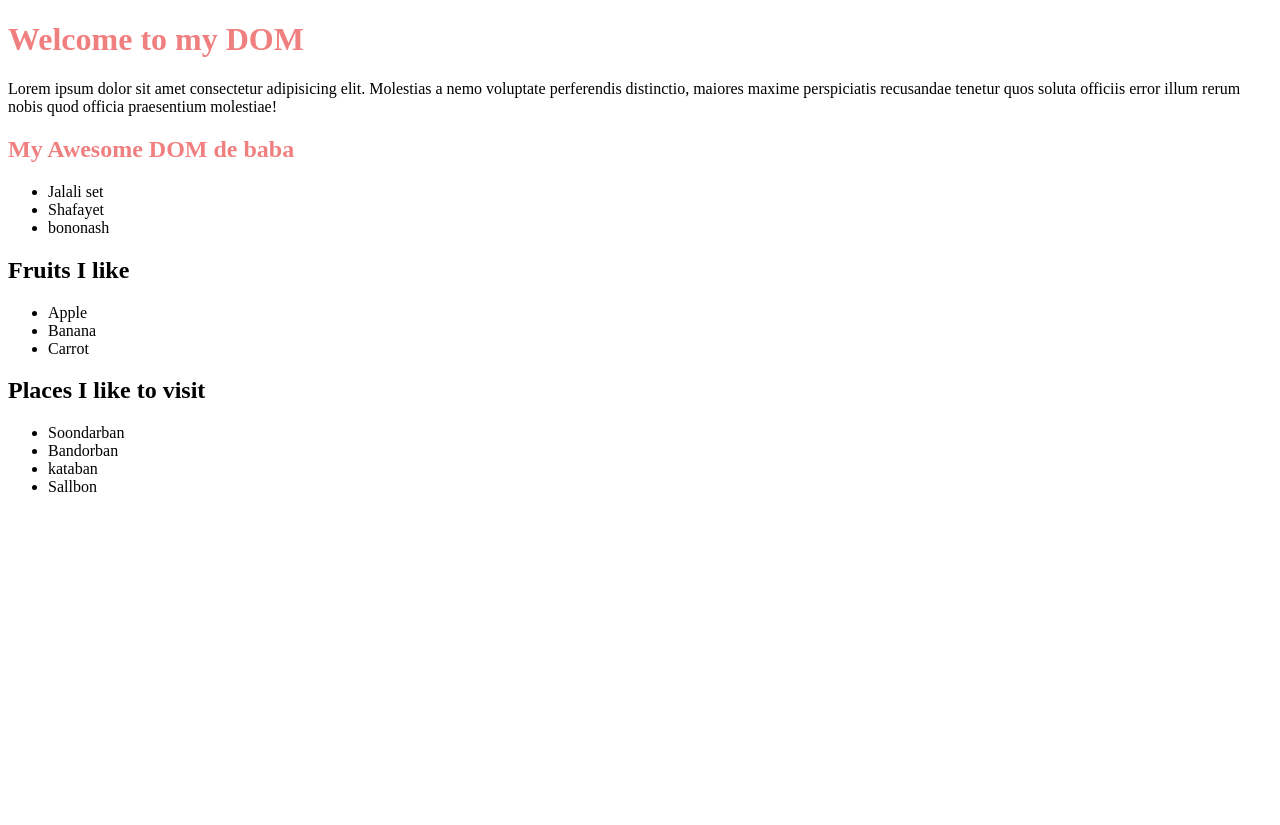
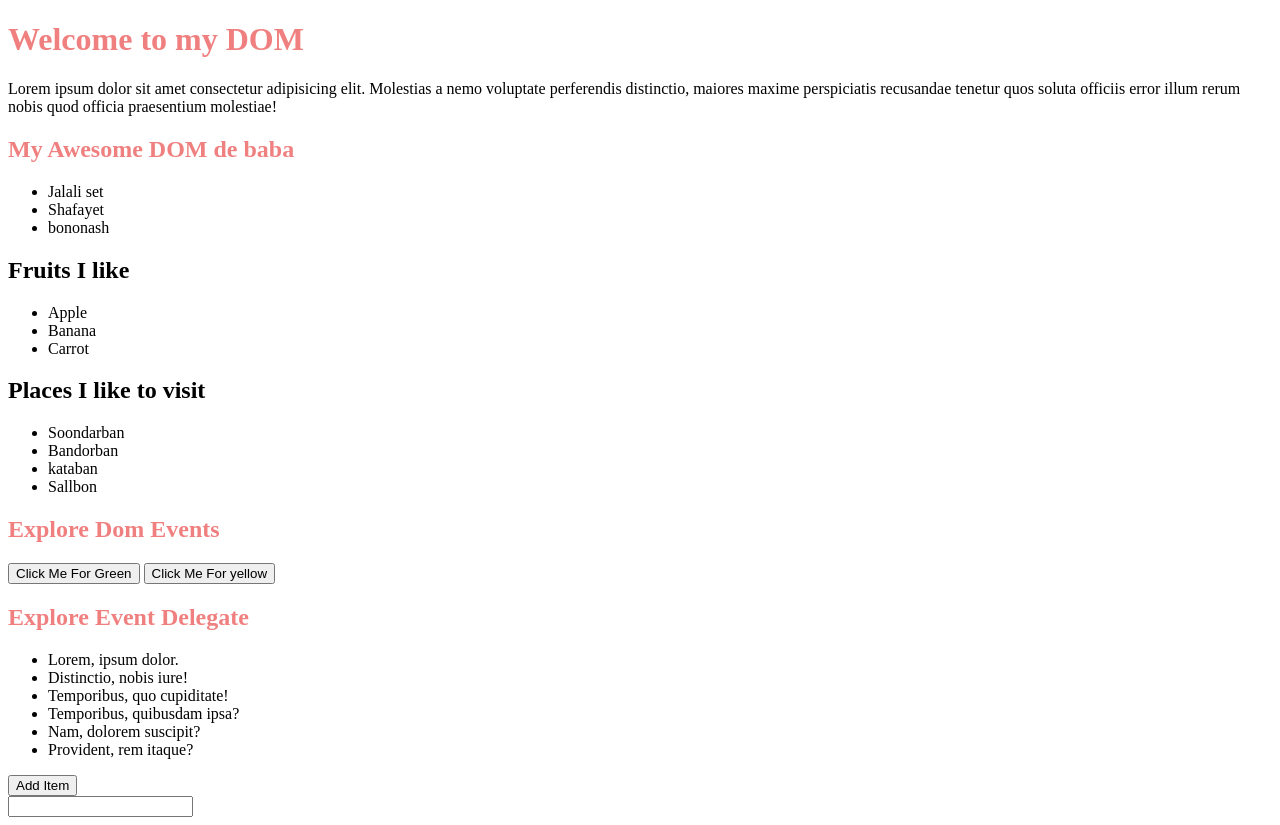
Before and after one commit to suzandev/tour_of_dom, a plain HTML site: page index.html in a window 1280 px wide. Before the commit the page ends 800 px from the top, so only its background shows below. Drawn offline with Linux system fonts and the light colour scheme.

Commit message:
add some event handler

```diff
--- a/index.html
+++ b/index.html
@@ -48,6 +48,33 @@
           <li class="important_places">Sallbon</li>
         </ul>
       </section>
+
+      <!-- onClick event handler start  -->
+      <section>
+        <h1>Explore Dom Events</h1>
+
+        <button onclick="makeGreen()">Click Me For Green</button>
+        <button id="make_yellow">Click Me For yellow</button>
+      </section>
+
+      <!-- event Delegate section start  -->
+      <section>
+        <h1>Explore Event Delegate</h1>
+
+        <div>
+          <ul id="list_container">
+            <li class="item">Lorem, ipsum dolor.</li>
+            <li class="item">Distinctio, nobis iure!</li>
+            <li class="item">Temporibus, quo cupiditate!</li>
+            <li class="item">Temporibus, quibusdam ipsa?</li>
+            <li class="item">Nam, dolorem suscipit?</li>
+            <li class="item">Provident, rem itaque?</li>
+          </ul>
+          <button id="btn_add_item">Add Item</button>
+        </div>
+      </section>
+
+      <input id="user_email" type="text" />
     </main>
 
     <script src="./script.js"></script>
--- a/script.js
+++ b/script.js
@@ -51,3 +51,53 @@ li.innerText = "pahartoli bon";
 
 placesList.appendChild(li);
 */
+
+/*
+// =-=-=-=-=-=-= nClick event handler -=-=-=-=-==-=
+// ==== backgroundColor green button option : 1 ======
+function makeGreen() {
+  document.body.style.backgroundColor = "green";
+}
+
+document.getElementById("make_yellow").addEventListener("click", function () {
+  document.body.style.backgroundColor = "yellow";
+});
+
+*/
+
+/*
+
+// =-=-=-=-=-=-= Event Delegate -=-=-=-=-==-=
+
+// const items = document.getElementsByClassName("item");
+// for (const item of items) {
+//   item.addEventListener("click", function (e) {
+//     // console.log(e.target.parentNode); // li ke clicked korle parent div ke paoya jabe.
+
+//     e.target.parentNode.removeChild(e.target); // jeita clicked hobe oita ke removed korbe.
+//   });
+// }
+
+// ====== add and remove items =====
+
+document
+  .getElementById("list_container")
+  .addEventListener("click", function (e) {
+    e.target.parentNode.removeChild(e.target);
+  });
+
+document.getElementById("btn_add_item").addEventListener("click", function (e) {
+  const listContainer = document.getElementById("list_container");
+
+  const li = document.createElement("li");
+  li.innerText = "brand new item added";
+  li.classList.add("item");
+  listContainer.appendChild(li);
+});
+
+*/
+
+// =-=-==- keyup Event Handlers
+document.getElementById("user_email").addEventListener("keyup", function (e) {
+  console.log(e.target.value);
+});
```
